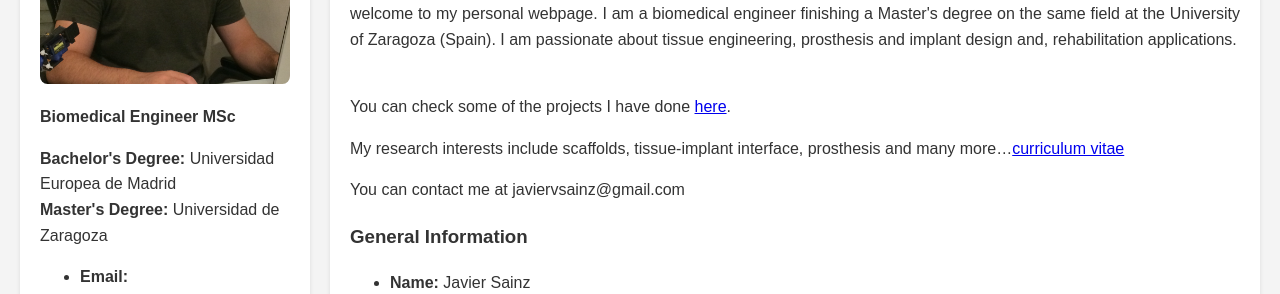
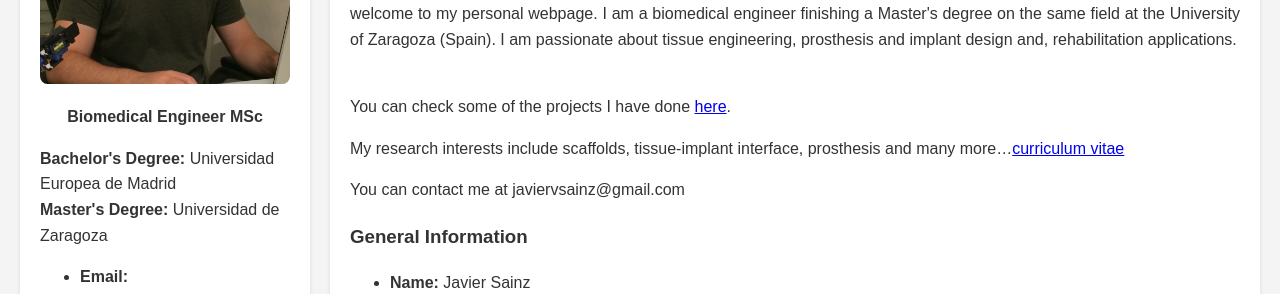
Before and after one commit to javiersainzvillalba/javiersainzvillalba.github.io, a Jekyll site: the page built from index.md, in a window 1280 px wide. Shown: the part 307-601 px from the top of the page. Built offline with Jekyll 4.4.1, drawn with Linux system fonts in a browser that asks for light colours.

Commit message:
Update sidebar.html

```diff
--- a/_includes/sidebar.html
+++ b/_includes/sidebar.html
@@ -1,7 +1,7 @@
 <div class="sidebar">
   <img src="{{ '/assets/images/usuario.png' | relative_url }}" alt="Your Photo">
   <h2>{{ site.sidebar.name }}</h2>
-  <p><strong>Biomedical Engineer MSc</strong></p>
+  <p style="text-align: center;"><strong>Biomedical Engineer MSc</strong></p>
   <p><strong>Bachelor's Degree:</strong> Universidad Europea de Madrid<br>
      <strong>Master's Degree:</strong> Universidad de Zaragoza</p>
   <ul>
```
